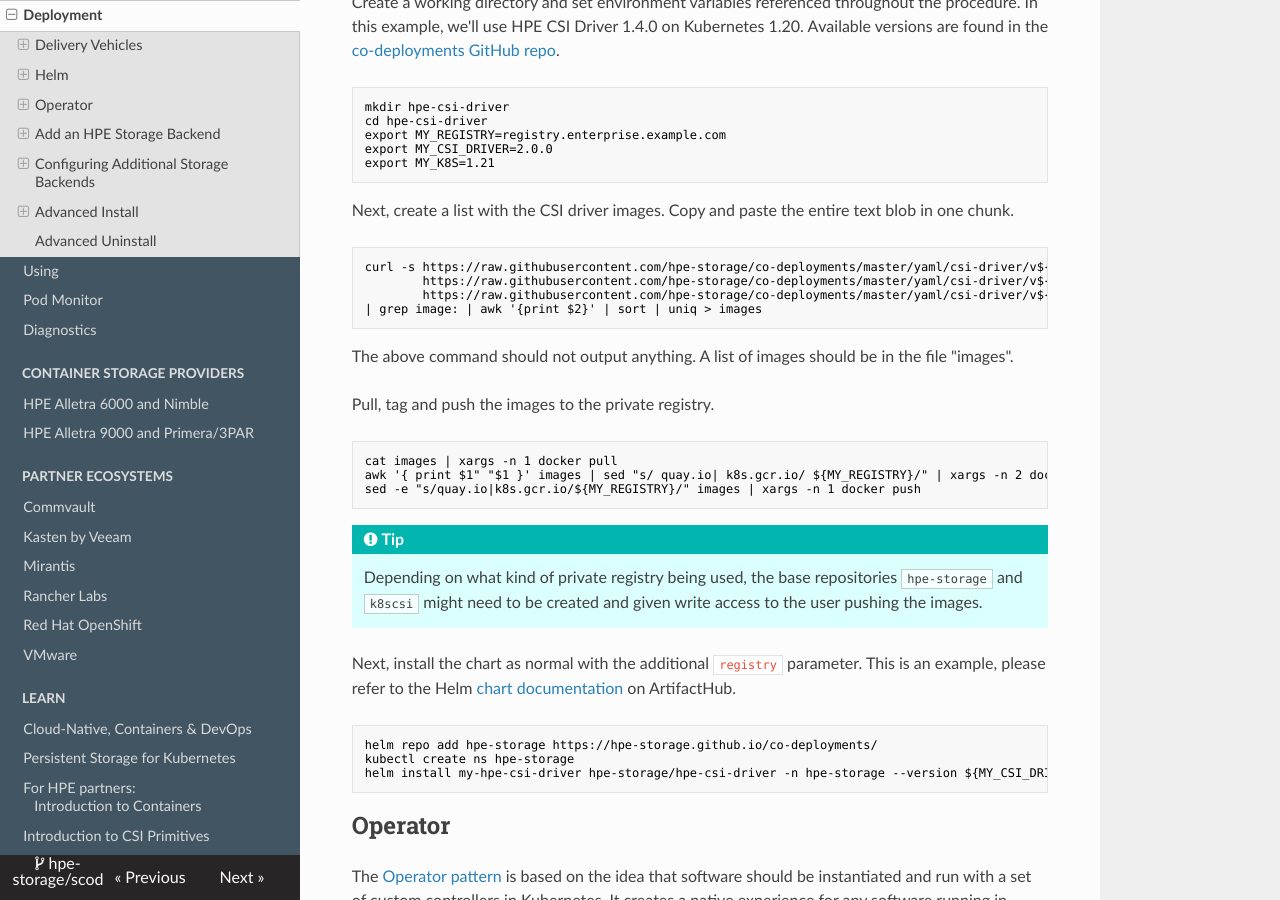
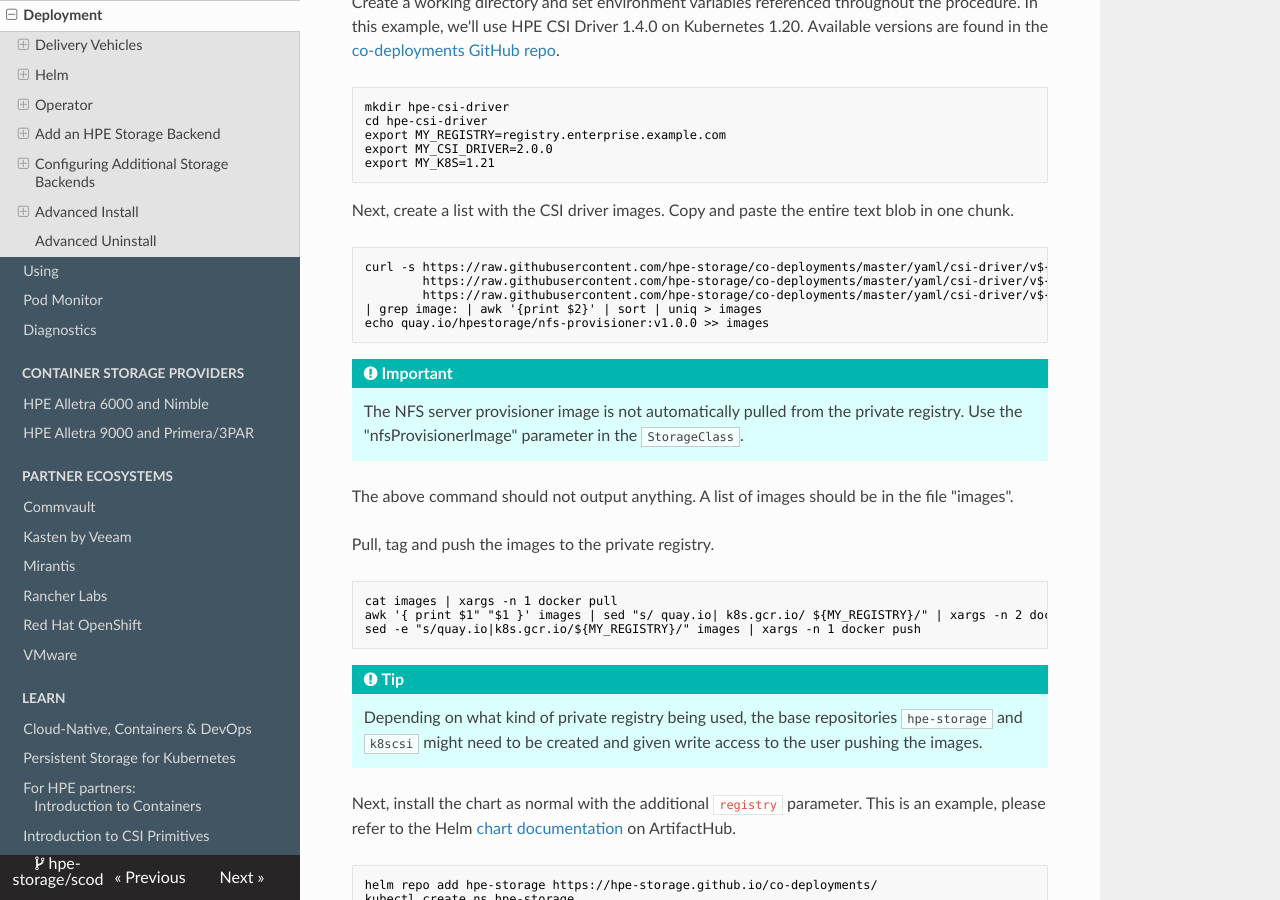
Before and after one commit to hpe-storage/scod, an MkDocs documentation site: the page built from docs/csi_driver/deployment.md, in a window 1280 px wide and 900 px high, scrolled down 2499 px. Built offline with MkDocs 1.6.1, drawn with Linux system fonts in a browser that asks for light colours; nearby versions of some CDN libraries.

Commit message:
NFS note for air-gapped installs (#110)
Signed-off-by: Michael Mattsson <michael.mattsson@gmail.com>

````diff
--- a/docs/csi_driver/deployment.md
+++ b/docs/csi_driver/deployment.md
@@ -59,7 +59,11 @@
         https://raw.githubusercontent.com/hpe-storage/co-deployments/master/yaml/csi-driver/v${MY_CSI_DRIVER}/nimble-csp.yaml \
         https://raw.githubusercontent.com/hpe-storage/co-deployments/master/yaml/csi-driver/v${MY_CSI_DRIVER}/3par-primera-csp.yaml \
 | grep image: | awk '{print $2}' | sort | uniq > images
+echo quay.io/hpestorage/nfs-provisioner:v1.0.0 >> images
 ```
+
+!!! important
+    The NFS server provisioner image is not automatically pulled from the private registry. Use the "nfsProvisionerImage" parameter in the [`StorageClass`](using.md#base_storageclass_parameters).
 
 The above command should not output anything. A list of images should be in the file "images".
 
````
